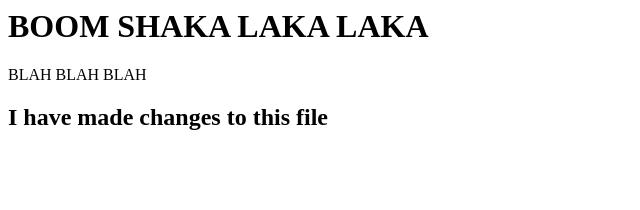
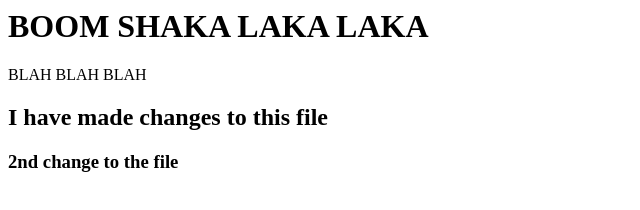
Before and after one commit to navwarrier/git-demo2, a plain HTML site: page index.html in a window 1280 px wide. Shown: the whole page, without its empty margins (0-640 px from the left). Drawn offline with Linux system fonts and the light colour scheme.

Commit message:
Modify index file in master branch

```diff
--- a/index.html
+++ b/index.html
@@ -2,3 +2,5 @@
 <body> BLAH BLAH BLAH </body>
 
 <h2> I have made changes to this file </h2>
+
+<h3> 2nd change to the file</h3>
```
